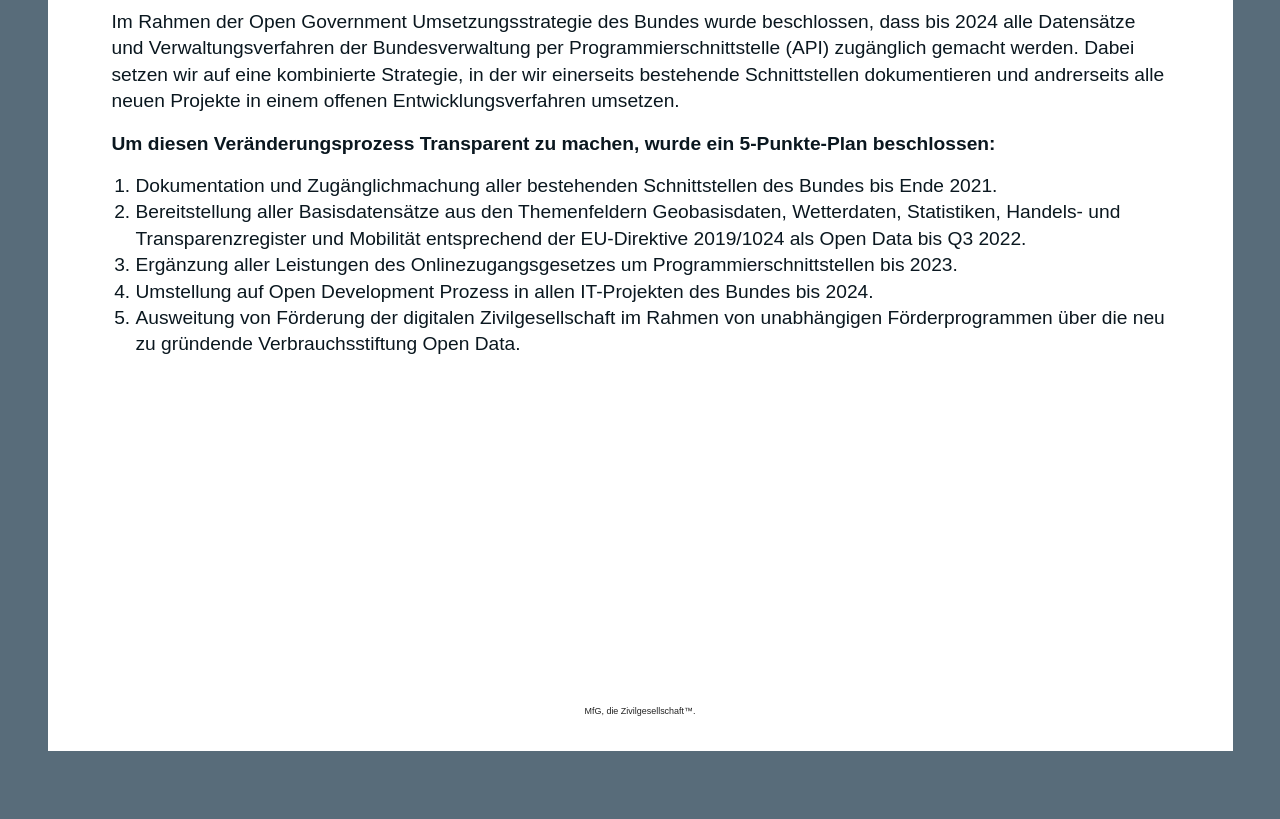
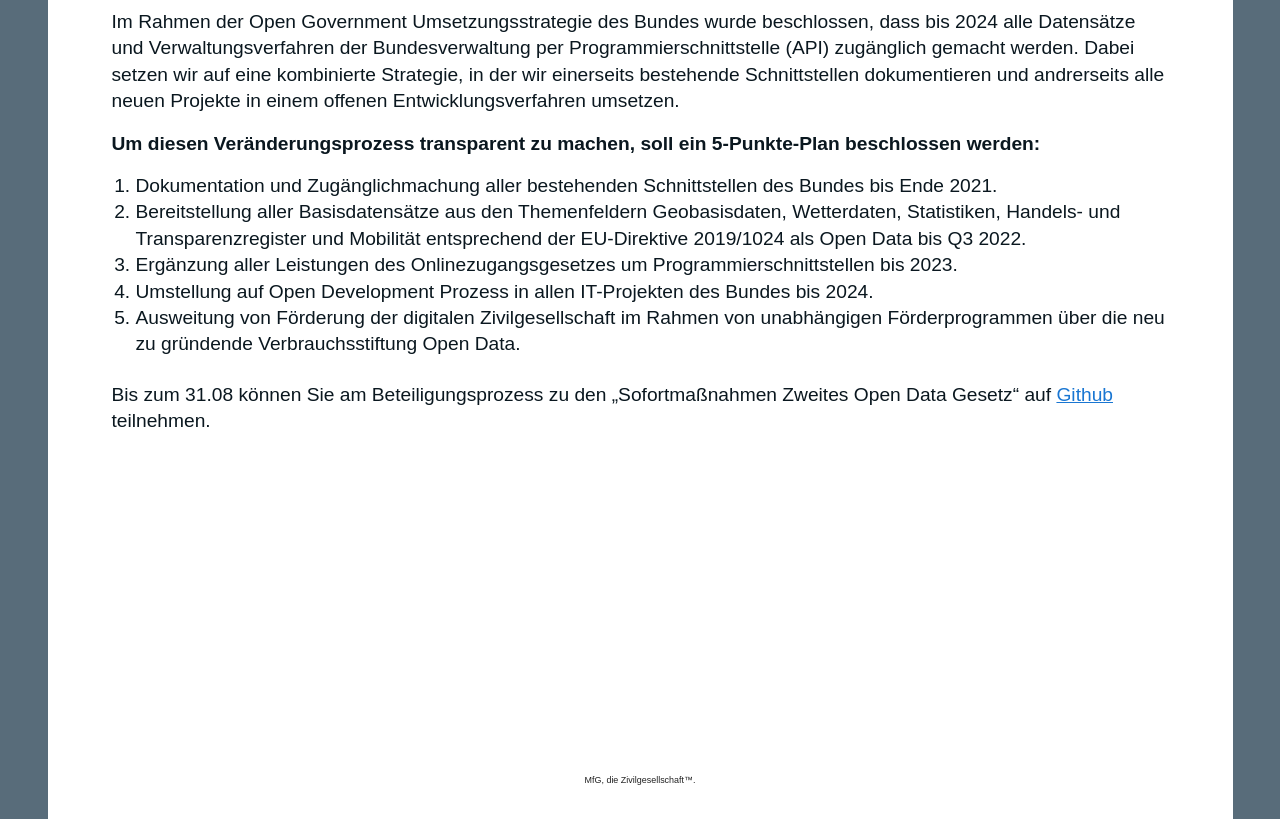
Before and after one commit to bundesAPI/landing, a Vue app: page / in a window 1280 px wide. Shown: the part 3000-3819 px from the top of the page. Before the commit the page ends 3751 px from the top, so only its background shows below. Built offline with nearby package versions, Linux system fonts and the light colour scheme; a web font is replaced by a local one.

Commit message:
5punkte plan

```diff
--- a/src/components/Home.vue
+++ b/src/components/Home.vue
@@ -107,7 +107,7 @@
   <v-sheet class="api-gallery">
     <h2>5 Punkte Plan „Sofortmaßnahmen Zweites Open Data Gesetz“</h2>
     <p>Im Rahmen der Open Government Umsetzungsstrategie des Bundes wurde beschlossen, dass bis 2024 alle Datensätze und Verwaltungsverfahren der Bundesverwaltung per Programmierschnittstelle (API) zugänglich gemacht werden. Dabei setzen wir auf eine kombinierte Strategie, in der wir einerseits bestehende Schnittstellen dokumentieren und andrerseits alle neuen Projekte in einem offenen Entwicklungsverfahren umsetzen.</p>
-    <p><b>Um diesen Veränderungsprozess Transparent zu machen, wurde ein 5-Punkte-Plan beschlossen:</b></p>
+    <p><b>Um diesen Veränderungsprozess transparent zu machen, soll ein 5-Punkte-Plan beschlossen werden:</b></p>
     <ol>
       <li>Dokumentation und Zugänglichmachung aller bestehenden Schnittstellen des Bundes bis Ende 2021.</li>
       <li>Bereitstellung aller Basisdatensätze aus den Themenfeldern Geobasisdaten, Wetterdaten, Statistiken, Handels- und Transparenzregister und Mobilität entsprechend der EU-Direktive 2019/1024 als Open Data bis Q3 2022.</li>
@@ -115,6 +115,7 @@
       <li>Umstellung auf Open Development Prozess in allen IT-Projekten des Bundes bis 2024.</li>
       <li>Ausweitung von Förderung der digitalen Zivilgesellschaft im Rahmen von unabhängigen Förderprogrammen über die neu zu gründende Verbrauchsstiftung Open Data.</li>
     </ol>
+    <p>Bis zum 31.08 können Sie am Beteiligungsprozess zu den „Sofortmaßnahmen Zweites Open Data Gesetz“ auf <a href="https://github.com/bundesAPI/sofortmassnahmen/blob/main/Vorschlag.md" target="_blank">Github</a> teilnehmen. </p>
   </v-sheet>
   <v-sheet class="footer">
     <div class="social-media">
```
